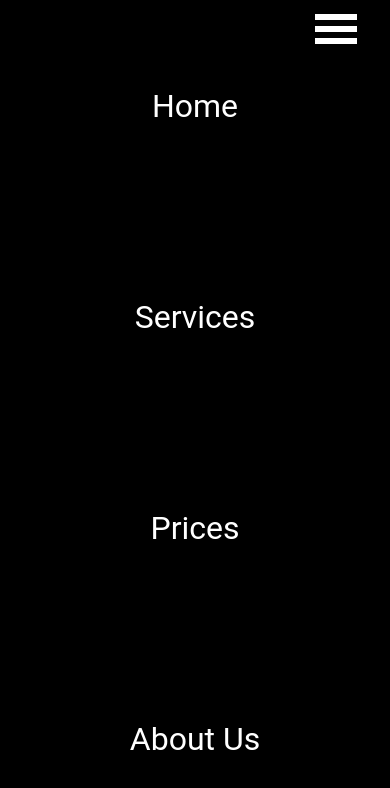
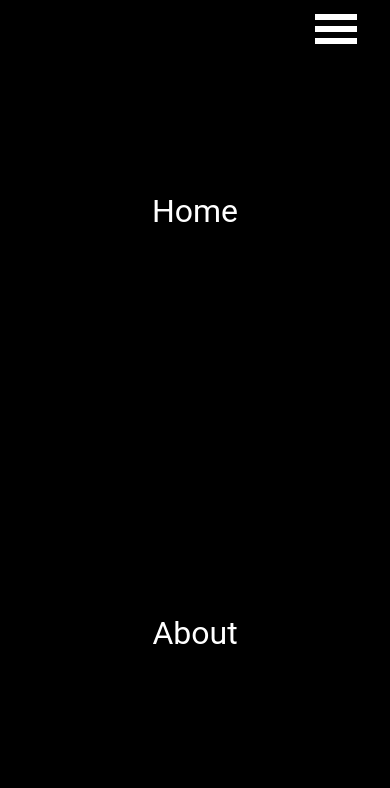
Before and after one commit to Savebytes/subscribers-counter, a Next.js app: page /components/Header in a window 390 px wide. Both pictures are taken after a click on the link 336 px from the left and 35 px from the top of the page. Shown: the top 788 px of the page. Built offline with nearby package versions, Linux system fonts and the light colour scheme.

Commit message:
Removed useless menu

```diff
--- a/pages/components/Header.jsx
+++ b/pages/components/Header.jsx
@@ -112,9 +112,7 @@ function Header(props){
                 </div>
                 <div className={open ? styles.sideNav : styles.sideNavClose}>
                     <a href="#1">Home</a>
-                    <a href="#2">Services</a>
-                    <a href="#3">Prices</a>
-                    <a href="#4">About Us</a>
+                    <a href="#4">About</a>
                 </div>
             </div>
         </header>
```
